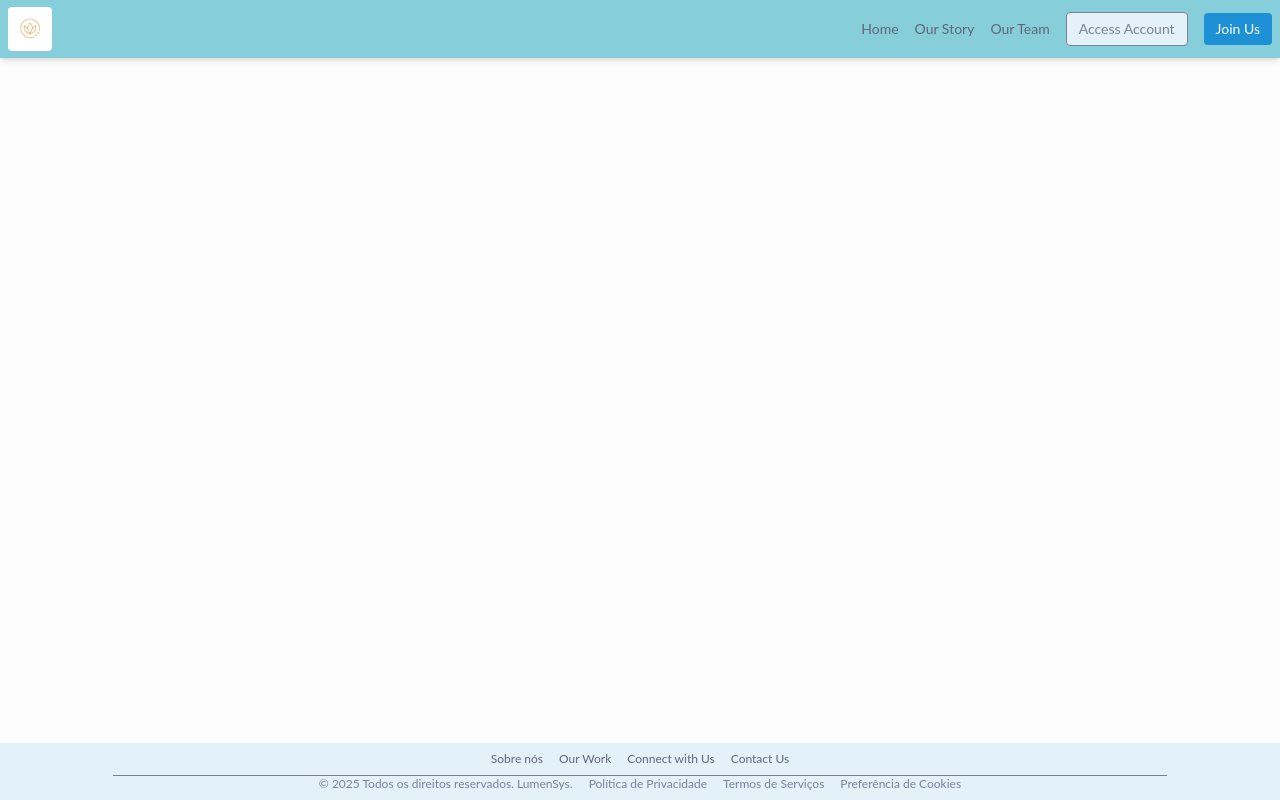
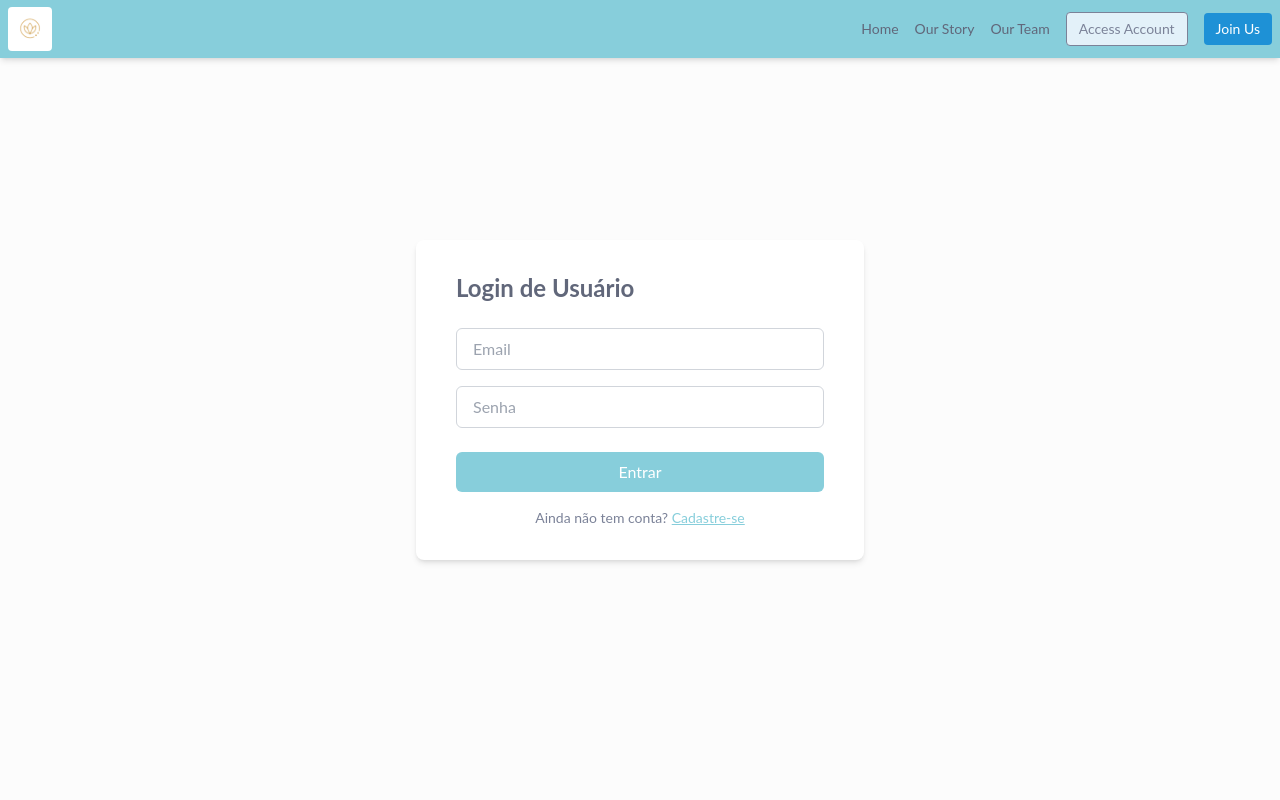
Before and after one commit to LumenSys/LumenSys-Frontend, a React (Vite) app in the folder frontend/: page /login in a window 1280 px wide. Built offline with nearby package versions, Linux system fonts and the light colour scheme; no server answers.

Commit message:
:sparkles: feat: integração de login backend

```diff
--- a/frontend/package.json
+++ b/frontend/package.json
@@ -10,14 +10,16 @@
     "preview": "vite preview"
   },
   "dependencies": {
-    "@phosphor-icons/react": "^2.1.7",
+    "@phosphor-icons/react": "^2.1.8",
     "axios": "^1.7.7",
+    "js-cookie": "^3.0.5",
     "react": "^18.3.1",
     "react-dom": "^18.3.1",
     "react-router-dom": "^6.27.0"
   },
   "devDependencies": {
     "@eslint/js": "^9.11.1",
+    "@types/js-cookie": "^3.0.6",
     "@types/react": "^18.3.10",
     "@types/react-dom": "^18.3.0",
     "@vitejs/plugin-react": "^4.3.2",
--- a/frontend/src/pages/LoginPage/index.tsx
+++ b/frontend/src/pages/LoginPage/index.tsx
@@ -1,7 +1,74 @@
+import React, { useState } from 'react';
+import { useNavigate } from 'react-router-dom';
+import axios from 'axios';
+import ApiService from '../../services/apiService';
+
 export default function LoginPage() {
-    return (
-      <main className="flex-grow pt-[120px] bg-background">
+  const [email, setEmail] = useState('');
+  const [password, setPassword] = useState('');
 
-      </main>
-    );
+  const navigate = useNavigate();
+  const api = ApiService();
+
+  async function handleLogin(e: React.FormEvent) {
+    e.preventDefault();
+
+    try {
+      const response = await axios.post(
+        api.appendRoute('/api/user/login'),
+        { email, password },
+        api.headerConfig()
+      );
+
+      localStorage.setItem('token', response.data.token);
+      localStorage.setItem('email', email);
+
+      navigate('/');
+    } catch (err) {
+      console.error('Login falhou:', err);
+      alert('Falha ao realizar o login. Verifique suas credenciais.');
+    }
   }
+
+  return (
+    <div className="min-h-screen flex items-center justify-center bg-background">
+      <form
+        onSubmit={handleLogin}
+        className="bg-white shadow-md rounded-lg px-10 py-8 w-full max-w-md"
+      >
+        <h1 className="text-2xl font-bold text-textPrimary mb-6">Login de Usuário</h1>
+
+        <input
+          type="email"
+          placeholder="Email"
+          value={email}
+          onChange={e => setEmail(e.target.value)}
+          required
+          className="w-full mb-4 px-4 py-2 border border-gray-300 rounded-md focus:outline-none focus:ring-2 focus:ring-primary"
+        />
+        <input
+          type="password"
+          placeholder="Senha"
+          value={password}
+          onChange={e => setPassword(e.target.value)}
+          required
+          className="w-full mb-6 px-4 py-2 border border-gray-300 rounded-md focus:outline-none focus:ring-2 focus:ring-primary"
+        />
+
+        <button
+          type="submit"
+          className="w-full bg-primary text-white py-2 rounded-md hover:bg-secondary transition duration-200"
+        >
+          Entrar
+        </button>
+
+        <p className="mt-4 text-center text-sm text-textSecondary">
+          Ainda não tem conta?{' '}
+          <button className="text-primary underline hover:text-secondary">
+            Cadastre-se
+          </button>
+        </p>
+      </form>
+    </div>
+  );
+}
--- /dev/null
+++ b/frontend/src/services/apiService.tsx
@@ -0,0 +1,36 @@
+import Cookies from 'js-cookie';
+
+function ApiService() {
+  //const baseURL = "https://localhost:7226";
+  const baseURL = import.meta.env.VITE_API_URL;
+
+  const appendRoute = (route: string) => {
+    return baseURL + route;
+  };
+
+  const headerConfig = () => {
+    const auth = Cookies.get("token");
+
+    if (auth) {
+      return {
+        headers: {
+          'Content-Type': 'application/json',
+          Authorization: `Bearer ${auth}`
+        }
+      };
+    } else {
+      return {
+        headers: {
+          'Content-Type': 'application/json'
+        }
+      };
+    }
+  };
+
+  return {
+    appendRoute,
+    headerConfig
+  };
+}
+
+export default ApiService;
```
Also changed, not shown: 1 other file (tests, documents, lock files or other folders).
